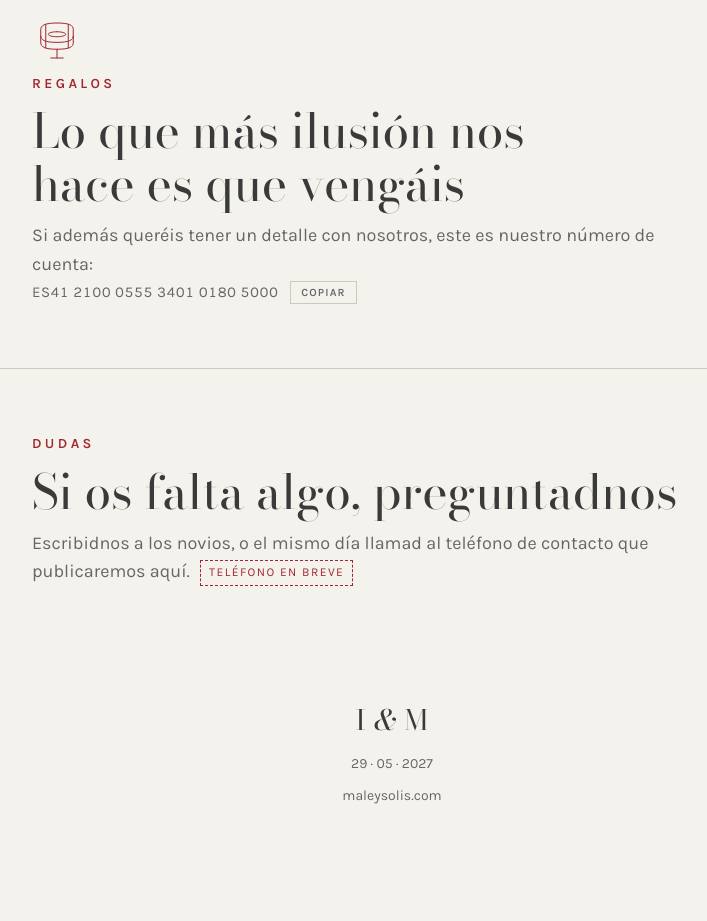
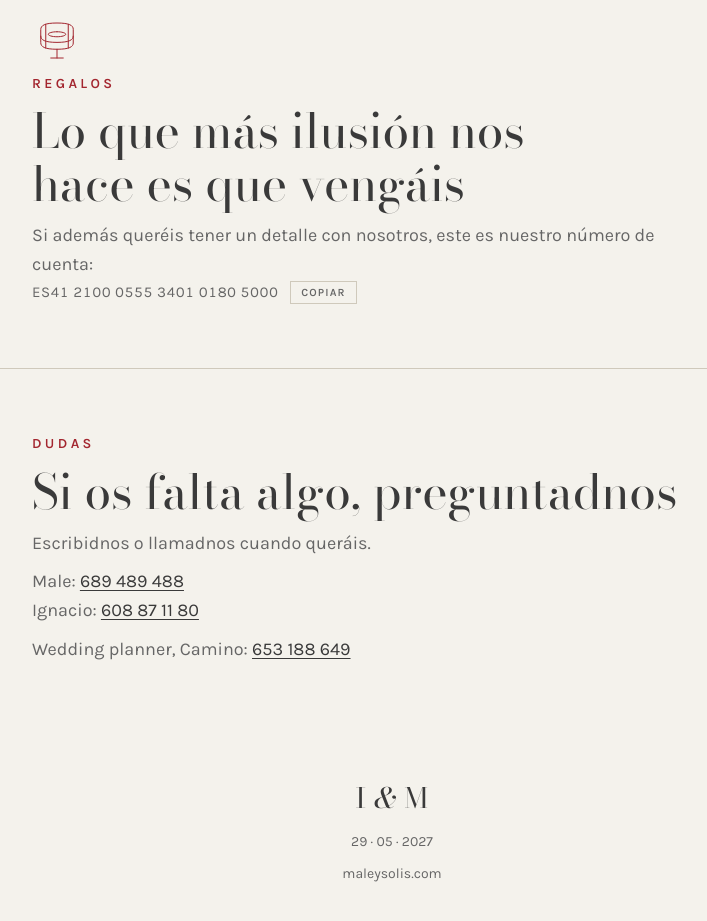
Before and after one commit to magdalenagortazar/maleysolis.com, a plain HTML site: page index.html in a window 1280 px wide. Shown: the part 3924-4845 px from the top of the page, without its empty margins (248-955 px from the left). Before the commit the page ends 4772 px from the top, so only its background shows below. Drawn offline with nearby package versions, Linux system fonts and the light colour scheme.

Commit message:
Contacto: teléfonos de Male, Ignacio y Camino (wedding planner)
Co-Authored-By: Claude Opus 5.5 <noreply@anthropic.com>
Claude-Session: https://claude.ai/code/session_01THWGhvpFZ1UwXiZanEv4Uj

```diff
--- a/index.html
+++ b/index.html
@@ -594,7 +594,9 @@
       <div class="sec-head">
         <p class="eyebrow">Dudas</p>
         <h2>Si os falta algo, preguntadnos</h2>
-        <p class="lead">Escribidnos a los novios, o el mismo día llamad al teléfono de contacto que publicaremos aquí. <span class="pendiente">teléfono en breve</span></p>
+        <p class="lead">Escribidnos o llamadnos cuando queráis.</p>
+        <p class="lead">Male: <a href="tel:+34689489488">689 489 488</a><br>Ignacio: <a href="tel:+34608871180">608 87 11 80</a></p>
+        <p class="lead">Wedding planner, Camino: <a href="tel:+34653188649">653 188 649</a></p>
       </div>
     </div>
   </section>
```
Also changed, not shown: prueba-hoteles.html (+3 -1 lines).
